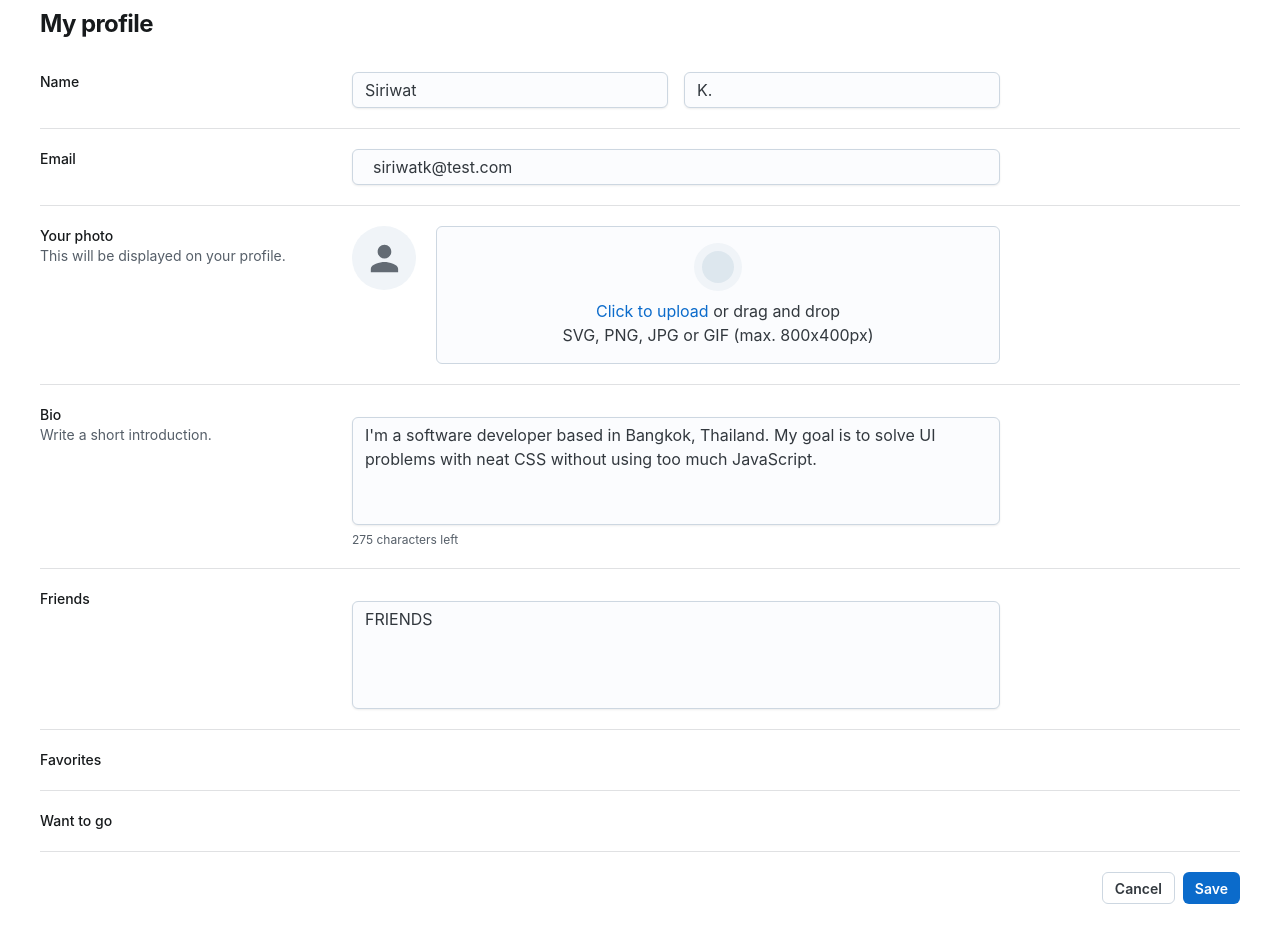
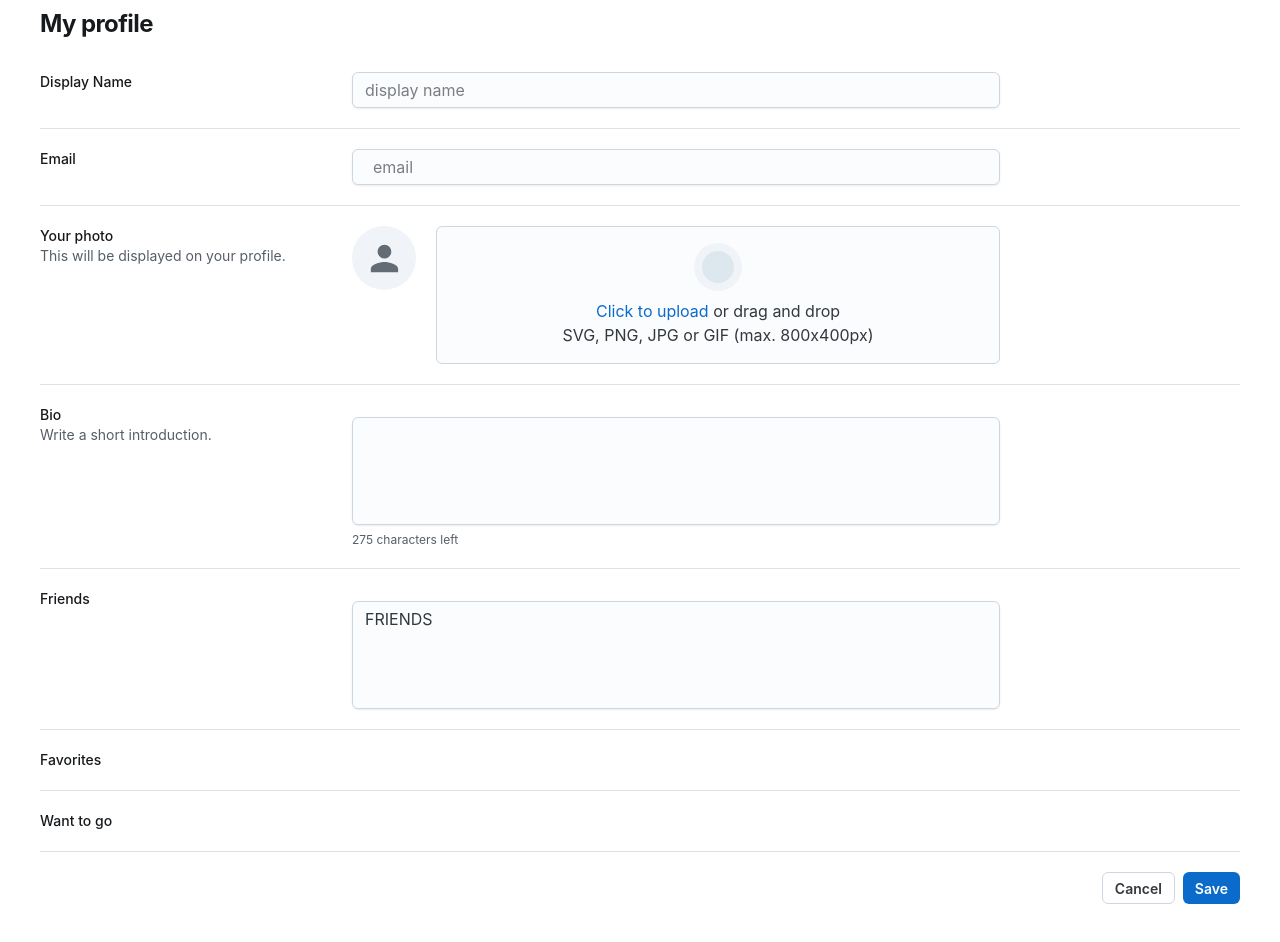
Before and after one commit to CSE115-project/nextjs-ff, a Next.js app: page /edit-profile in a window 1280 px wide. Shown: the top 942 px of the page. Built offline with nearby package versions, Linux system fonts and the light colour scheme; no server answers.

Commit message:
edit profile without saving, cancelling, and image capabilities

```diff
--- a/pages/api/getUser.js
+++ b/pages/api/getUser.js
@@ -12,7 +12,6 @@ export default async function handler(req, res) {
     const usersRef = doc(db, "users", cleanedUID);
     const docSnap = await getDoc(usersRef);
     const retrievedData = docSnap.data();
-    console.log("DATA RETRIEVED:", retrievedData);
 
     return res
       .status(200)
--- a/pages/edit-profile.js
+++ b/pages/edit-profile.js
@@ -19,42 +19,51 @@ import TabList from '@mui/joy/TabList';
 import Tab, { tabClasses } from '@mui/joy/Tab';
 import DropZone from '../components/DropZone';
 import FileUpload from '../components/FileUpload';
-import CountrySelector from '../components/CountrySelector';
-import EditorToolbar from '../components/EditorToolbar';
-import db from "../firebase.js";
-import { useState } from "react";
+import { useState, useEffect } from "react";
 import { getDoc, doc } from "firebase/firestore";
 
 export default function EditProfile({ user }) {
-  // get user id
+  // get user id done
+  // pull info from database done
+  // set current user data to input fields done
+  // cancel -> direct back to profile
+  // save -> save to db, popup msg that it was successful
+
+  // image upload next after
 
   const [userData, setUserData] = useState({});
 
    // function to retrieve the user's data from the database
+   useEffect (() => {
     const fetchData = async () => {
       try {
-      const docRef = doc(db, "users", user.uid);
-      const docRes = await getDoc(docRef);
+        const response = await fetch("/api/getUser", {
+          method: "POST",
+          headers: {
+            "Content-Type": "application/json",
+          },
+          body: JSON.stringify({ uid: user.uid }),
+        });
 
-      if (docRes.exists()) {
-        const data = docRes.data();
-        setUserData(data);
-      } else {
-        console.error("User Not Found");
-      }
+        const data = await response.json();
+
+        setUserData(data.data);
+        // do something with the data here
+        console.log("/EP USERDATA:", userData);
       } catch (error) {
-      console.error("Error fetching user data:", error);
+        console.error(error);
       }
     };
     fetchData();
+  }, []);
 
+  // need some sort of logic to determine what has been edited tbh...
 
-  // pull info from database
-  // set current user data to input fields
-  // cancel -> direct back to profile
-  // save -> save to db, popup msg that it was successful
+  // const handleSave = async () => {
+  //   try {
 
-  // image upload next after
+  //   }
+  // }
 
   return (
     <Sheet
@@ -94,15 +103,11 @@ export default function EditProfile({ user }) {
             },
           }}
         >
-          <FormLabel sx={{ display: { xs: 'none', sm: 'block' } }}>Name</FormLabel>
+          <FormLabel sx={{ display: { xs: 'none', sm: 'block' } }}>Display Name</FormLabel>
           <Box sx={{ display: { xs: 'contents', sm: 'flex' }, gap: 2 }}>
             <FormControl sx={{ flex: 1 }}>
-              <FormLabel sx={{ display: { sm: 'none' } }}>First name</FormLabel>
-              <Input placeholder="first name" defaultValue="Siriwat" />
-            </FormControl>
-            <FormControl sx={{ flex: 1 }}>
-              <FormLabel sx={{ display: { sm: 'none' } }}>Last name</FormLabel>
-              <Input placeholder="last name" defaultValue="K." />
+              <FormLabel sx={{ display: { sm: 'none' } }}>Display Name</FormLabel>
+              <Input placeholder="display name" defaultValue={ userData.displayName } />
             </FormControl>
           </Box>
 
@@ -114,7 +119,7 @@ export default function EditProfile({ user }) {
               type="email"
               startDecorator={<i data-feather="mail" />}
               placeholder="email"
-              defaultValue="siriwatk@test.com"
+              defaultValue= { userData.email }
             />
           </FormControl>
 
@@ -150,7 +155,7 @@ export default function EditProfile({ user }) {
             <Textarea
               minRows={4}
               sx={{ mt: 1.5 }}
-              defaultValue="I'm a software developer based in Bangkok, Thailand. My goal is to solve UI problems with neat CSS without using too much JavaScript."
+              defaultValue= { userData.bio }
             />
             <FormHelperText sx={{ mt: 0.75, fontSize: 'xs' }}>
               275 characters left
```
Lines whose indentation alone changed are shown as unchanged.
